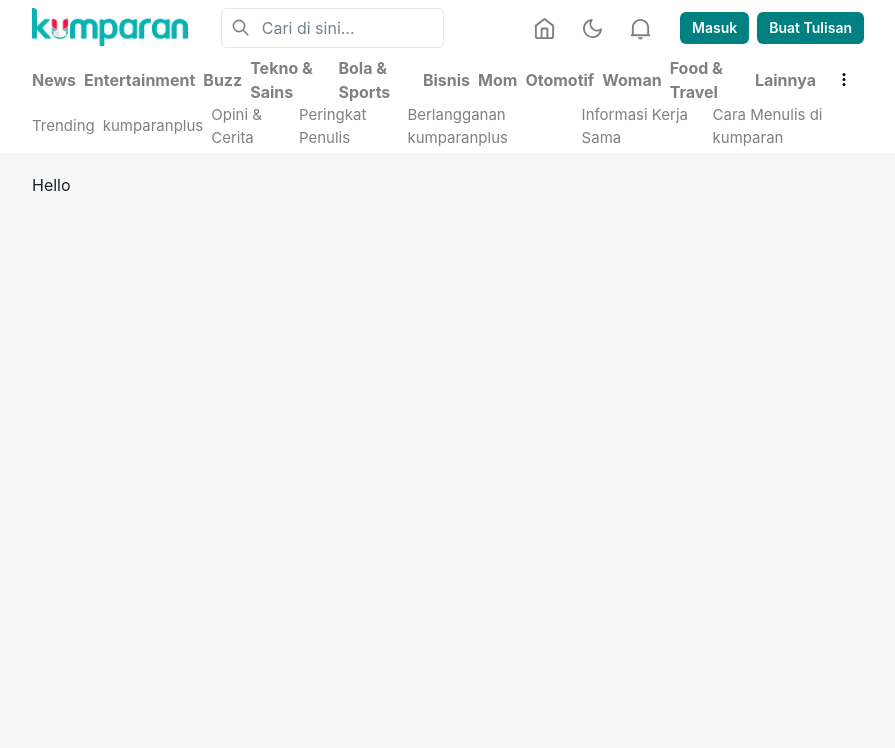
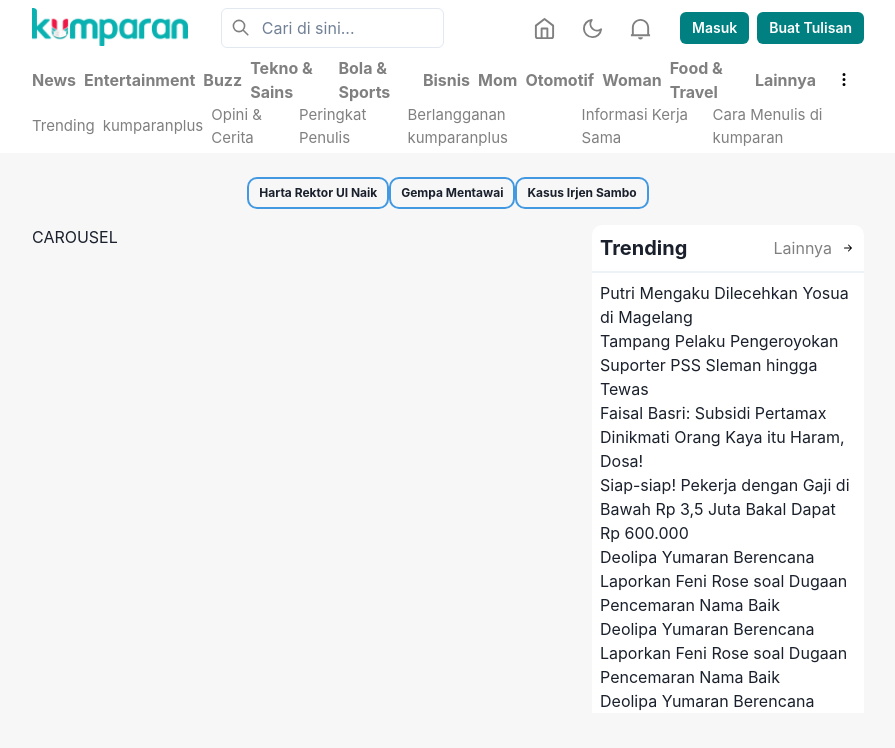
Before and after one commit to Afatkharrofiqi/clone-kumparan, a Next.js app: page / in a window 1280 px wide. Shown: the top 748 px of the page, without its empty margins (192-1087 px from the left). Built offline with nearby package versions, Linux system fonts and the light colour scheme.

Commit message:
[WIP] add trending

```diff
--- a/package.json
+++ b/package.json
@@ -17,7 +17,8 @@
     "next-seo": "^5.5.0",
     "react": "18.2.0",
     "react-dom": "18.2.0",
-    "react-icons": "^4.4.0"
+    "react-icons": "^4.4.0",
+    "simplebar-react": "^2.4.1"
   },
   "devDependencies": {
     "@types/node": "18.7.13",
--- /dev/null
+++ b/src/components/Content/CategoryButton.tsx
@@ -0,0 +1,25 @@
+import { Button, ButtonGroup, Stack } from '@chakra-ui/react'
+import { FC } from 'react'
+import { categoryContent } from '../../data/categoryContent'
+
+const CategoryButton: FC = () => {
+  return (
+    <Stack direction="row" gap={2} justifyContent="center" mt={2}>
+      {categoryContent.map((name, index) => {
+        return (
+          <ButtonGroup key={index} size="xs" color="blue.400">
+            <Button
+              fontWeight="bold"
+              outlineColor="blue.400"
+              background="transparent"
+            >
+              {name}
+            </Button>
+          </ButtonGroup>
+        )
+      })}
+    </Stack>
+  )
+}
+
+export default CategoryButton
--- a/src/components/Content/Content.tsx
+++ b/src/components/Content/Content.tsx
@@ -1,12 +1,20 @@
-import { Box, Text } from '@chakra-ui/react'
+import { Box, Grid, GridItem } from '@chakra-ui/react'
 import { FC } from 'react'
 import Container from '../Container/Container'
+import CategoryButton from './CategoryButton'
+import Trending from './Trending'
 
 const Content: FC = () => {
   return (
-    <Box h="100%" w="100%" bg="#f7f7f7" display="flex" justifyContent="center">
+    <Box flex={1} w="100%" bg="#f7f7f7" display="flex" justifyContent="center">
       <Container mt={5}>
-        <Text>Hello</Text>
+        <CategoryButton />
+        <Grid gap={2} templateColumns="repeat(3, 1fr)" mt={5}>
+          <GridItem colSpan={2}>CAROUSEL</GridItem>
+          <GridItem>
+            <Trending />
+          </GridItem>
+        </Grid>
       </Container>
     </Box>
   )
--- /dev/null
+++ b/src/components/Content/Trending.tsx
@@ -0,0 +1,47 @@
+import { Box, Flex, HStack, List, Stack, Text } from '@chakra-ui/react'
+import { FC } from 'react'
+import { BsArrowRightShort } from 'react-icons/bs'
+import { trending } from '../../data/trending'
+import SimpleBar from 'simplebar-react'
+import 'simplebar/dist/simplebar.min.css'
+
+const Trending: FC = () => {
+  return (
+    <Box>
+      <Box
+        borderTopRadius={10}
+        bgColor="white"
+        p={2}
+        borderBottomWidth={2}
+        borderBottomColor="gray.100"
+      >
+        <Flex justifyContent="space-between">
+          <Text fontWeight="bold" fontSize="xl">
+            Trending
+          </Text>
+          <HStack>
+            <Text color="gray">Lainnya</Text>
+            <BsArrowRightShort />
+          </HStack>
+        </Flex>
+      </Box>
+      <SimpleBar
+        style={{
+          maxHeight: '55vh',
+        }}
+      >
+        <Box borderBottomRadius={10} bgColor="white" p={2}>
+          {trending.map((data, index) => {
+            return (
+              <Box key={index}>
+                <Text>{data.title}</Text>
+              </Box>
+            )
+          })}
+        </Box>
+      </SimpleBar>
+    </Box>
+  )
+}
+
+export default Trending
--- a/src/components/Navigation/Navigation.tsx
+++ b/src/components/Navigation/Navigation.tsx
@@ -5,13 +5,7 @@
 import SubMenu from './SubMenu'
 import TopBar from './TopBar'
 
-interface NavigationProps {
-  flex: string
-}
-
-const Navigation: FunctionComponent<NavigationProps> = (
-  props: NavigationProps
-) => {
+const Navigation: FunctionComponent = () => {
   return (
     <Box
       h="100%"
@@ -19,7 +13,7 @@
       bg="white"
       display="flex"
       justifyContent="center"
-      {...props}
+      flex={0}
     >
       <Container>
         <TopBar />
--- /dev/null
+++ b/src/data/categoryContent.ts
@@ -0,0 +1,5 @@
+export const categoryContent = [
+  'Harta Rektor UI Naik',
+  'Gempa Mentawai',
+  'Kasus Irjen Sambo'
+];
--- /dev/null
+++ b/src/data/trending.ts
@@ -0,0 +1,94 @@
+import { Trending } from "../models/Trending";
+
+export const trending: Trending[] = [
+  {
+    title: 'Putri Mengaku Dilecehkan Yosua di Magelang',
+    createdBy: 'kumparanNEWS',
+    comment: true,
+    totalComments: 4,
+    like: true,
+    totalLikes: 1,
+    lastUpdated: new Date(),
+    image: 'https://blue.kumparan.com/image/upload/fl_progressive,fl_lossy,c_fill,q_auto:best,w_640/v1634025439/01ga92qc9e3tb9ws5a0kd782m4.jpg'
+  },
+  {
+    title: 'Tampang Pelaku Pengeroyokan Suporter PSS Sleman hingga Tewas',
+    createdBy: 'kumparanNEWS',
+    comment: true,
+    totalComments: 3,
+    like: true,
+    totalLikes: 2,
+    lastUpdated: new Date(),
+    image: 'https://blue.kumparan.com/image/upload/fl_progressive,fl_lossy,c_fill,q_auto:best,w_1024/v1634025439/01gbmcyk0d00q9yc5hcqthnf1c.jpg'
+  },
+  {
+    title: 'Faisal Basri: Subsidi Pertamax Dinikmati Orang Kaya itu Haram, Dosa!',
+    createdBy: 'kumparanBISNIS',
+    comment: true,
+    totalComments: 3,
+    like: false,
+    totalLikes: 0,
+    lastUpdated: new Date(),
+    image: 'https://blue.kumparan.com/image/upload/fl_progressive,fl_lossy,c_fill,q_auto:best,w_640/v1634025439/37ccda5da00ba66f0d209555d66224cf1ba0762258965a9ba23988bbe1709559.jpg'
+  },
+  {
+    title: 'Siap-siap! Pekerja dengan Gaji di Bawah Rp 3,5 Juta Bakal Dapat Rp 600.000',
+    createdBy: 'kumparanBISNIS',
+    comment: true,
+    totalComments: 20,
+    like: true,
+    totalLikes: 5,
+    lastUpdated: new Date(),
+    image: 'https://blue.kumparan.com/image/upload/fl_progressive,fl_lossy,c_fill,q_auto:best,w_640/v1488960868/s35hmf8q9k0fxjdpmqse.jpg'
+  },
+  {
+    title: 'Deolipa Yumaran Berencana Laporkan Feni Rose soal Dugaan Pencemaran Nama Baik',
+    createdBy: 'kumparanHITS',
+    comment: false,
+    totalComments: 0,
+    like: true,
+    totalLikes: 2,
+    lastUpdated: new Date(),
+    image: 'https://blue.kumparan.com/image/upload/fl_progressive,fl_lossy,c_fill,q_auto:best,w_640/v1634025439/01gakq6x8mt7nwywvxrxhkjmtr.jpg'
+  },
+  {
+    title: 'Deolipa Yumaran Berencana Laporkan Feni Rose soal Dugaan Pencemaran Nama Baik',
+    createdBy: 'kumparanHITS',
+    comment: false,
+    totalComments: 0,
+    like: true,
+    totalLikes: 2,
+    lastUpdated: new Date(),
+    image: 'https://blue.kumparan.com/image/upload/fl_progressive,fl_lossy,c_fill,q_auto:best,w_640/v1634025439/01gakq6x8mt7nwywvxrxhkjmtr.jpg'
+  },
+  {
+    title: 'Deolipa Yumaran Berencana Laporkan Feni Rose soal Dugaan Pencemaran Nama Baik',
+    createdBy: 'kumparanHITS',
+    comment: false,
+    totalComments: 0,
+    like: true,
+    totalLikes: 2,
+    lastUpdated: new Date(),
+    image: 'https://blue.kumparan.com/image/upload/fl_progressive,fl_lossy,c_fill,q_auto:best,w_640/v1634025439/01gakq6x8mt7nwywvxrxhkjmtr.jpg'
+  },
+  {
+    title: 'Deolipa Yumaran Berencana Laporkan Feni Rose soal Dugaan Pencemaran Nama Baik',
+    createdBy: 'kumparanHITS',
+    comment: false,
+    totalComments: 0,
+    like: true,
+    totalLikes: 2,
+    lastUpdated: new Date(),
+    image: 'https://blue.kumparan.com/image/upload/fl_progressive,fl_lossy,c_fill,q_auto:best,w_640/v1634025439/01gakq6x8mt7nwywvxrxhkjmtr.jpg'
+  },
+  {
+    title: 'Deolipa Yumaran Berencana Laporkan Feni Rose soal Dugaan Pencemaran Nama Baik',
+    createdBy: 'kumparanHITS',
+    comment: false,
+    totalComments: 0,
+    like: true,
+    totalLikes: 2,
+    lastUpdated: new Date(),
+    image: 'https://blue.kumparan.com/image/upload/fl_progressive,fl_lossy,c_fill,q_auto:best,w_640/v1634025439/01gakq6x8mt7nwywvxrxhkjmtr.jpg'
+  },
+];
--- /dev/null
+++ b/src/models/Trending.ts
@@ -0,0 +1,10 @@
+export interface Trending {
+  title: string,
+  createdBy: string,
+  like: boolean,
+  totalLikes: number,
+  comment: boolean,
+  totalComments: number,
+  lastUpdated: Date,
+  image: string
+}
--- a/src/pages/index.tsx
+++ b/src/pages/index.tsx
@@ -14,7 +14,7 @@
       justifyContent="flex-start"
     >
       <NextSeo title="Clone Kumparan" description="Clone Kumparan Apps" />
-      <Navigation flex={'0'} />
+      <Navigation />
       <Content />
     </Box>
   )
```
Also changed, not shown: 1 other file (tests, documents, lock files or other folders).
